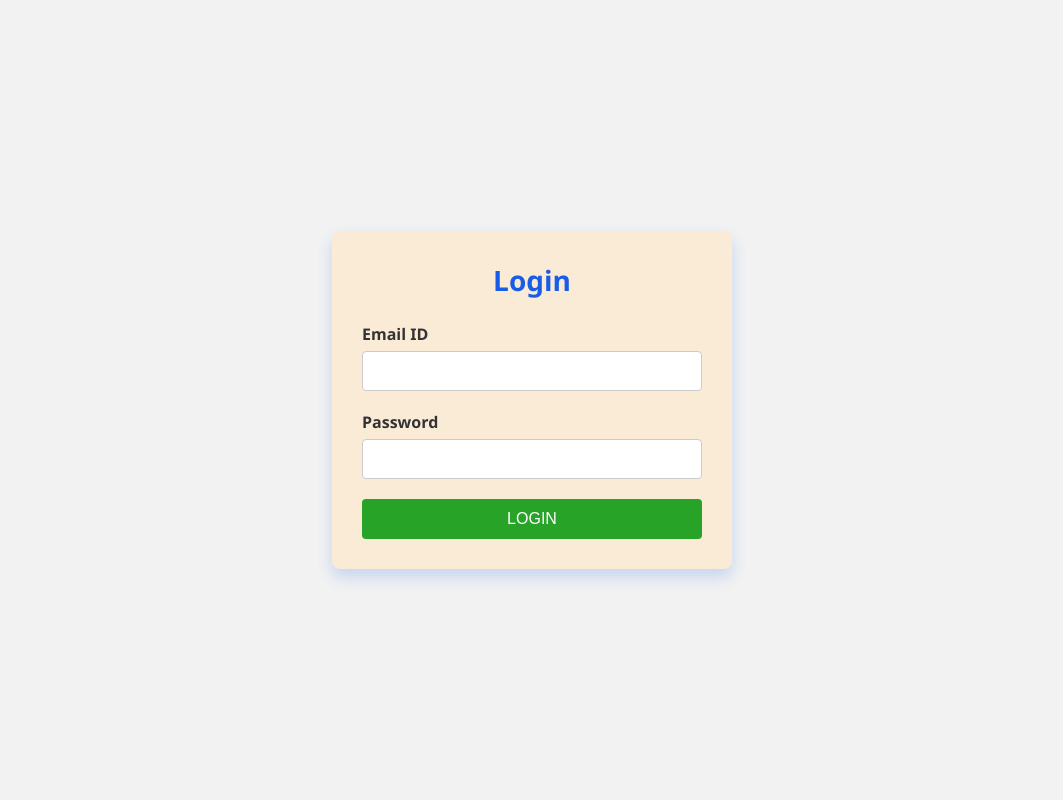
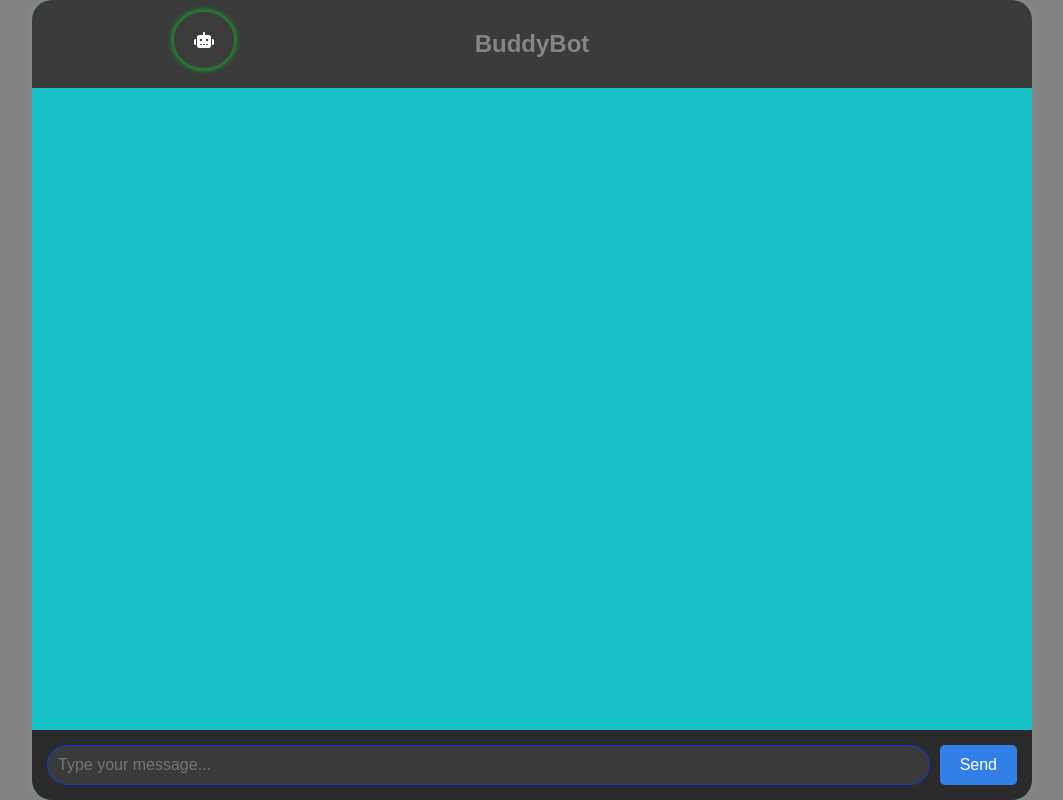
Before and after one commit to 042006priyanshu/Chatbot-ai, a plain HTML site: page login.html in a window 1280 px wide. Shown: the whole page, without its empty margins (108-1171 px from the left). Drawn offline with Linux system fonts and the light colour scheme.

Commit message:
index.html

```diff
--- a/login.html
+++ b/login.html
@@ -1,43 +1,30 @@
 <!DOCTYPE html>
 <html lang="en">
 <head>
-  <meta charset="UTF-8" />
-  <meta name="viewport" content="width=device-width, initial-scale=1.0"/>
-  <title>Login</title>
-  <link rel="stylesheet" href="stylelogin.css" />
+    <meta charset="UTF-8">
+    <meta name="viewport" content="width=device-width, initial-scale=1.0">
+    <title>BuddyBot</title>
+    <link rel="icon" href="favicon1.png" type="image/png" />
+
+    <link rel="stylesheet" href="styles.css">
+    <link rel="stylesheet" href="https://cdnjs.cloudflare.com/ajax/libs/font-awesome/6.7.2/css/all.min.css" integrity="sha512-Evv84Mr4kqVGRNSgIGL/F/aIDqQb7xQ2vcrdIwxfjThSH8CSR7PBEakCr51Ck+w+/U6swU2Im1vVX0SVk9ABhg==" crossorigin="anonymous" referrerpolicy="no-referrer" />
 </head>
 <body>
-    <body>
+    <div class="chat-container">
+        <div class="chat-header">
+            <div class="chat-header">
+    <i class="fas fa-robot"></i>
+    <h1>BuddyBot</h1>
+</div>
 
 
-
-  <div class="container">
-    <h1>Login</h1>
-    <form onsubmit="return loginUser(event)">
-      <div class="form-group">
-        <label for="email">Email ID</label>
-        <input type="text" id="email" class="form-control" required />
-      </div>
-      <div class="form-group">
-        <label for="password">Password</label>
-        <input type="password" id="password" class="form-control" required />
-      </div>
-      <input type="submit" class="btn" value="Login" />
-    </form>
-  </div>
-
-  <script>
-    function loginUser(event) {
-      event.preventDefault();
-      const email = document.getElementById('email').value;
-      const password = document.getElementById('password').value;
-
-      if (email === "user@example.com" && password === "12345") {
-        window.location.href = "index.html";
-      } else {
-        alert("Invalid email or password");
-      }
-    }
-  </script>
+        </div>
+        <div class="chat-messages" id="chat-messages"></div>
+        <div class="chat-input-container">
+            <input type="text" id="user-input" placeholder="Type your message...">
+            <button id="send-button">Send</button>
+        </div>
+    </div>
+    <script src="script.js"></script>
 </body>
 </html>
```
